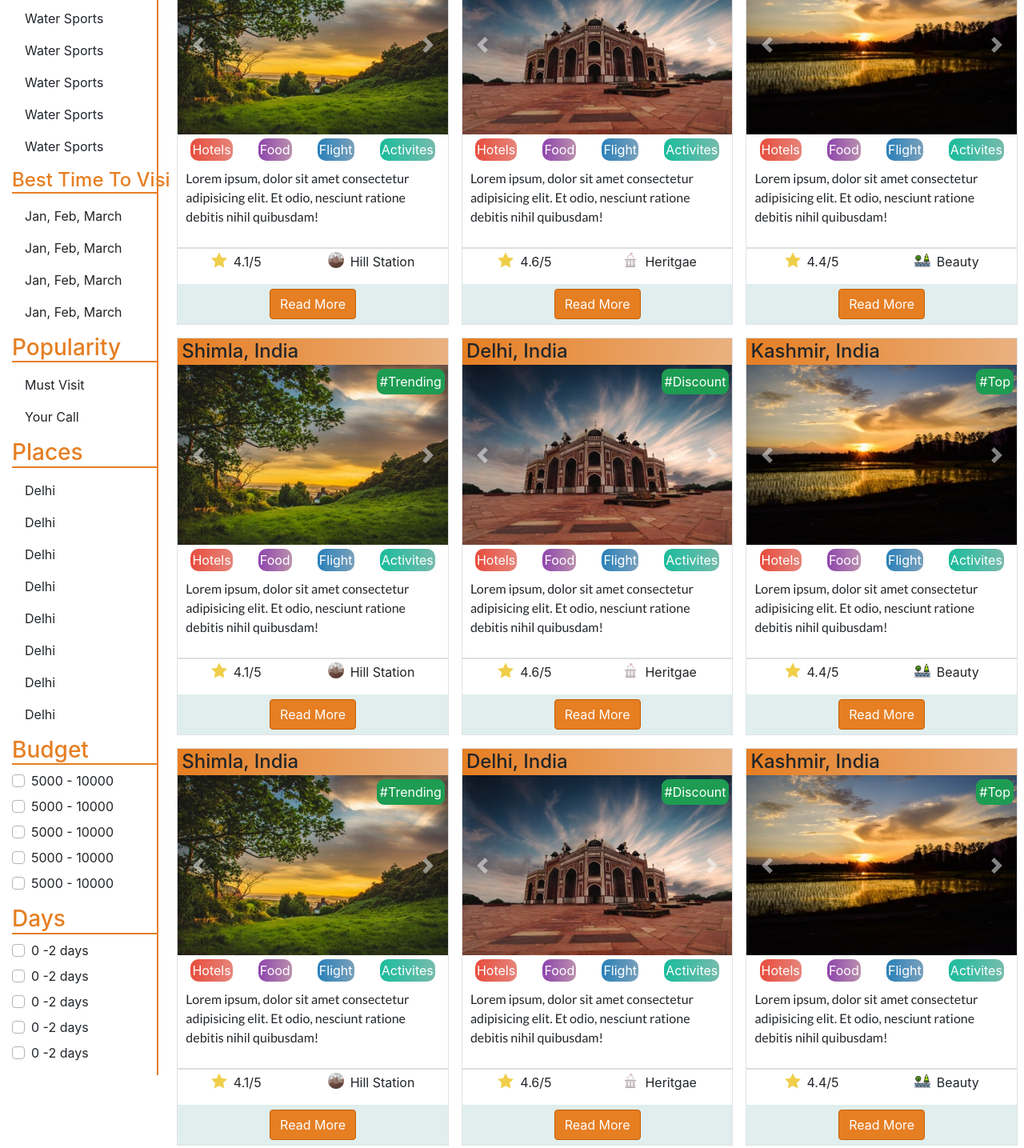
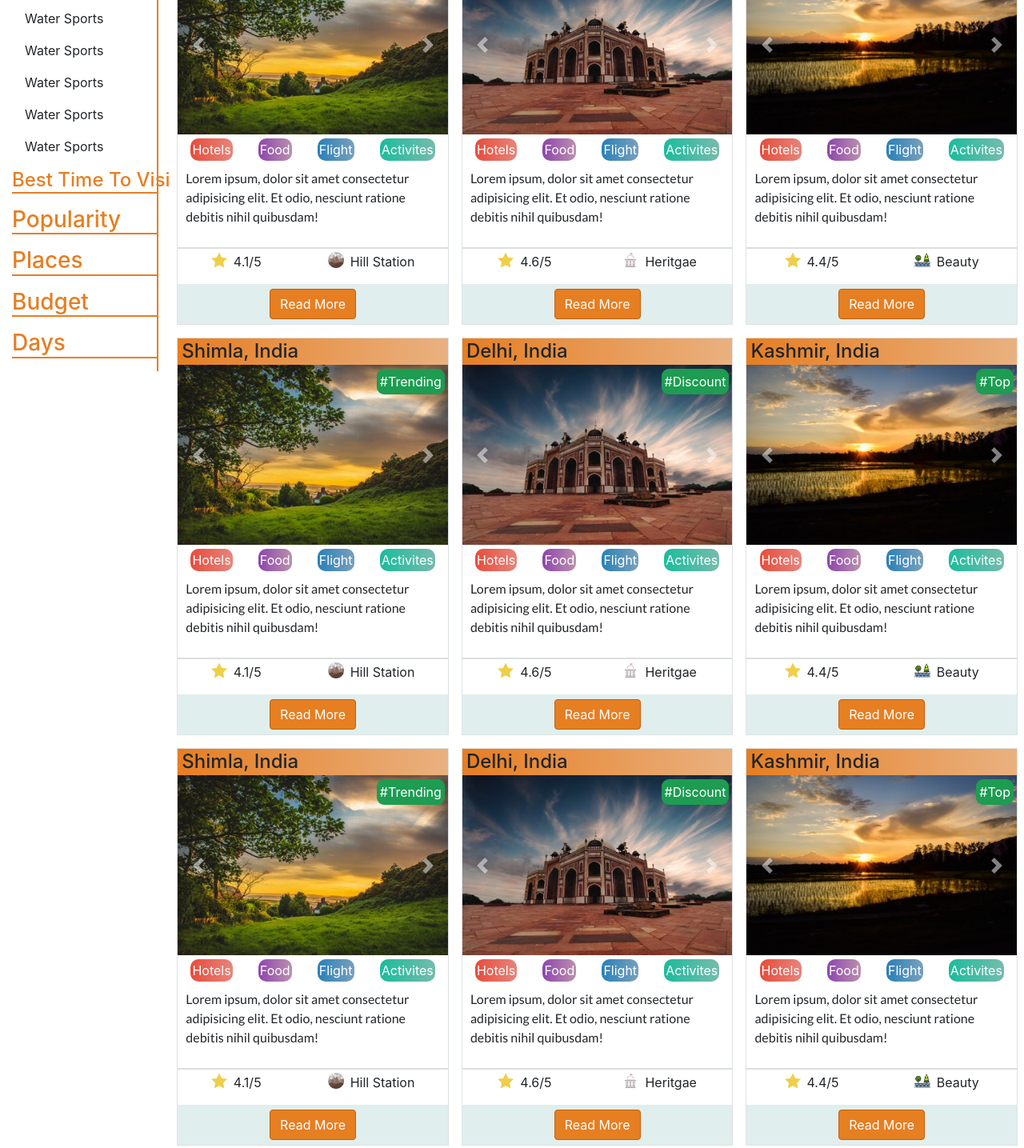
Before and after one commit to yashboura303/DummyHolidaySite, a plain HTML site: page index.html in a window 1280 px wide. Shown: the part 744-2179 px from the top of the page at 80% size. Drawn offline with nearby package versions, Linux system fonts and the light colour scheme.

Commit message:
added collapse to side nav

```diff
--- a/index.html
+++ b/index.html
@@ -16,7 +16,7 @@
 
 </head>
 
-<body >
+<body>
     <nav class=" navbar navbar-expand bg-white justify-content-around border border-bottom">
         <div class="nav-item clearfix">
             <img class="float-left mr-3" src="./img/1_sun-umbrella.png" alt="">
@@ -28,7 +28,9 @@
         </div>
         <div class="nav-item clearfix">
             <button class="btn btn-outline-warning float-left mr-3 btn-custom">Packages</button>
-            <a  class="d-inline nav-link text-body" href=""><h3 class="float-right ">Login</h3></a>
+            <a class="d-inline nav-link text-body" href="">
+                <h3 class="float-right ">Login</h3>
+            </a>
         </div>
     </nav>
     <div class=" container-fluid colorgrey">
@@ -68,8 +70,8 @@
                     </div>
 
                     <div class=" mb-2">
-                        <h3 class="text-left custom_border_bottom custom_color">Regions</h3>
-                        <ul class="nav flex-column">
+                        <h3 class="cursor-pointer text-left custom_border_bottom custom_color">Regions</h3>
+                        <ul class="nav flex-column  ">
                             <li class="nav-item">
                                 <a class="nav-link text-body custom_hover" href="#">Accross Country</a>
                             </li>
@@ -119,8 +121,9 @@
                     </div>
 
                     <div class="  mb-2">
-                        <h4 class="text-left custom_border_bottom text-nowrap custom_color">Best Time To Visit </h4>
-                        <ul class="nav flex-column">
+                        <h4 class="cursor-pointer text-left custom_border_bottom text-nowrap custom_color"
+                            data-toggle="collapse" data-target="#collapse1">Best Time To Visit </h4>
+                        <ul class="nav flex-column collapse" id="collapse1">
                             <li class="nav-item">
                                 <a class="nav-link text-body custom_hover" href="#">Jan, Feb, March</a>
                             </li>
@@ -138,8 +141,9 @@
                         </ul>
                     </div>
                     <div class="  mb-2">
-                        <h3 class="text-left custom_border_bottom text-nowrap custom_color">Popularity </h3>
-                        <ul class="nav flex-column">
+                        <h3 class=" cursor-pointer text-left custom_border_bottom text-nowrap custom_color"
+                            data-toggle="collapse" data-target="#collapse2">Popularity </h3>
+                        <ul class="nav flex-column collapse" id="collapse2">
                             <li class="nav-item">
                                 <a class="nav-link text-body custom_hover" href="#">Must Visit</a>
                             </li>
@@ -149,8 +153,9 @@
                         </ul>
                     </div>
                     <div class="  mb-2">
-                        <h3 class="text-left custom_border_bottom text-nowrap custom_color">Places </h3>
-                        <ul class="nav flex-column">
+                        <h3 class=" cursor-pointer text-left custom_border_bottom text-nowrap custom_color"
+                            data-toggle="collapse" data-target="#collapse3">Places </h3>
+                        <ul class="nav flex-column collapse" id="collapse3">
                             <li class="nav-item">
                                 <a class="nav-link text-body custom_hover" href="#">Delhi</a>
                             </li>
@@ -178,48 +183,50 @@
                         </ul>
                     </div>
                     <div class="  mb-2">
-                        <h3 class="text-left custom_border_bottom custom_color">Budget</h3>
-                        <div class=" custom-control custom-checkbox">
+                        <h3 class="cursor-pointer text-left custom_border_bottom custom_color" data-toggle="collapse"
+                            data-target="#collapse4">Budget</h3>
+                        <div class=" custom-control custom-checkbox collapse" id="collapse4">
                             <input type="checkbox" class="custom-control-input " id="customCheck1.1">
                             <label class="custom-control-label mb-2" for="customCheck1.1">5000 - 10000</label>
                         </div>
-                        <div class=" custom-control custom-checkbox">
+                        <div class=" custom-control custom-checkbox collapse" id="collapse4">
                             <input type="checkbox" class="custom-control-input " id="customCheck2.1">
                             <label class="custom-control-label mb-2" for="customCheck2.1">5000 - 10000</label>
                         </div>
-                        <div class=" custom-control custom-checkbox">
+                        <div class=" custom-control custom-checkbox collapse" id="collapse4">
                             <input type="checkbox" class="custom-control-input " id="customCheck3.1">
                             <label class="custom-control-label mb-2" for="customCheck3.1">5000 - 10000</label>
                         </div>
-                        <div class=" custom-control custom-checkbox">
+                        <div class=" custom-control custom-checkbox collapse" id="collapse4">
                             <input type="checkbox" class="custom-control-input " id="customCheck4.1">
                             <label class="custom-control-label mb-2" for="customCheck4.1">5000 - 10000</label>
                         </div>
-                        <div class=" custom-control custom-checkbox">
-                            <input type="checkbox" class="custom-control-input " id="customCheck5.1">
+                        <div class=" custom-control custom-checkbox collapse" id="collapse4"> <input type="checkbox"
+                                class="custom-control-input " id="customCheck5.1">
                             <label class="custom-control-label mb-2" for="customCheck5.1">5000 - 10000</label>
                         </div>
                     </div>
                     <div class="  mb-2">
-                        <h3 class="text-left custom_border_bottom custom_color">Days</h3>
-                        <div class=" custom-control custom-checkbox">
+                        <h3 class=" cursor-pointer text-left custom_border_bottom custom_color" data-toggle="collapse"
+                            data-target="#collapse6">Days</h3>
+                        <div class=" custom-control custom-checkbox collapse" id="collapse6">
                             <input type="checkbox" class="custom-control-input " id="customCheck1.2">
                             <label class="custom-control-label mb-2" for="customCheck1.2">0 -2 days</label>
                         </div>
-                        <div class=" custom-control custom-checkbox">
+                        <div class=" custom-control custom-checkbox collapse" id="collapse6">
                             <input type="checkbox" class="custom-control-input " id="customCheck2.2">
                             <label class="custom-control-label mb-2" for="customCheck2.2">0 -2 days</label>
                         </div>
-                        <div class=" custom-control custom-checkbox">
-                            <input type="checkbox" class="custom-control-input " id="customCheck3.2">
+                        <div class=" custom-control custom-checkbox collapse" id="collapse6"> <input type="checkbox"
+                                class="custom-control-input " id="customCheck3.2">
                             <label class="custom-control-label mb-2" for="customCheck3.2">0 -2 days</label>
                         </div>
-                        <div class=" custom-control custom-checkbox">
-                            <input type="checkbox" class="custom-control-input " id="customCheck4.2">
+                        <div class=" custom-control custom-checkbox collapse" id="collapse6"> <input type="checkbox"
+                                class="custom-control-input " id="customCheck4.2">
                             <label class="custom-control-label mb-2" for="customCheck4.2">0 -2 days</label>
                         </div>
-                        <div class=" custom-control custom-checkbox">
-                            <input type="checkbox" class="custom-control-input " id="customCheck5.2">
+                        <div class=" custom-control custom-checkbox collapse" id="collapse6"> <input type="checkbox"
+                                class="custom-control-input " id="customCheck5.2">
                             <label class="custom-control-label mb-2" for="customCheck5.2">0 -2 days</label>
                         </div>
 
@@ -227,14 +234,15 @@
 
                 </div>
             </div>
-            <div class="col-10 bg-white " id = "mainDiv">
+            <div class="col-10 bg-white " id="mainDiv">
                 <!-- <div class="container"> -->
                 <div class="row justify-content-around " id="rowDiv">
-                        <div class="col m-2 card_custom p-0 border" >
+                    <div class="col m-2 card_custom p-0 border">
                         <div class="card_header">
                             <h4>Shimla, India</h4>
                         </div>
-                            <div id="carouselExampleControls1" class="carousel slide card_img" data-interval="false" data-ride="carousel">
+                        <div id="carouselExampleControls1" class="carousel slide card_img" data-interval="false"
+                            data-ride="carousel">
                             <span class="card_imgoverlay">
                                 #Trending
                             </span>
@@ -288,7 +296,8 @@
                         <div class="card_header">
                             <h4>Delhi, India</h4>
                         </div>
-                            <div id="carouselExampleControls2" class="carousel slide card_img" data-interval="false"  data-ride="carousel">
+                        <div id="carouselExampleControls2" class="carousel slide card_img" data-interval="false"
+                            data-ride="carousel">
                             <span class="card_imgoverlay">
                                 #Discount
                             </span>
@@ -345,7 +354,8 @@
                         <div class="card_header">
                             <h4>Kashmir, India</h4>
                         </div>
-                            <div id="carouselExampleControls3" class="carousel slide card_img"  data-interval="false" data-ride="carousel">
+                        <div id="carouselExampleControls3" class="carousel slide card_img" data-interval="false"
+                            data-ride="carousel">
                             <span class="card_imgoverlay">
                                 #Top
                             </span>
--- a/style.css
+++ b/style.css
@@ -1,3 +1,6 @@
+.cursor-pointer{
+    cursor: pointer;
+  }
 .btn-outline-warning {
     color: #e67e22;
     border-color: #e67e22;
```
Lines whose indentation alone changed are shown as unchanged.
